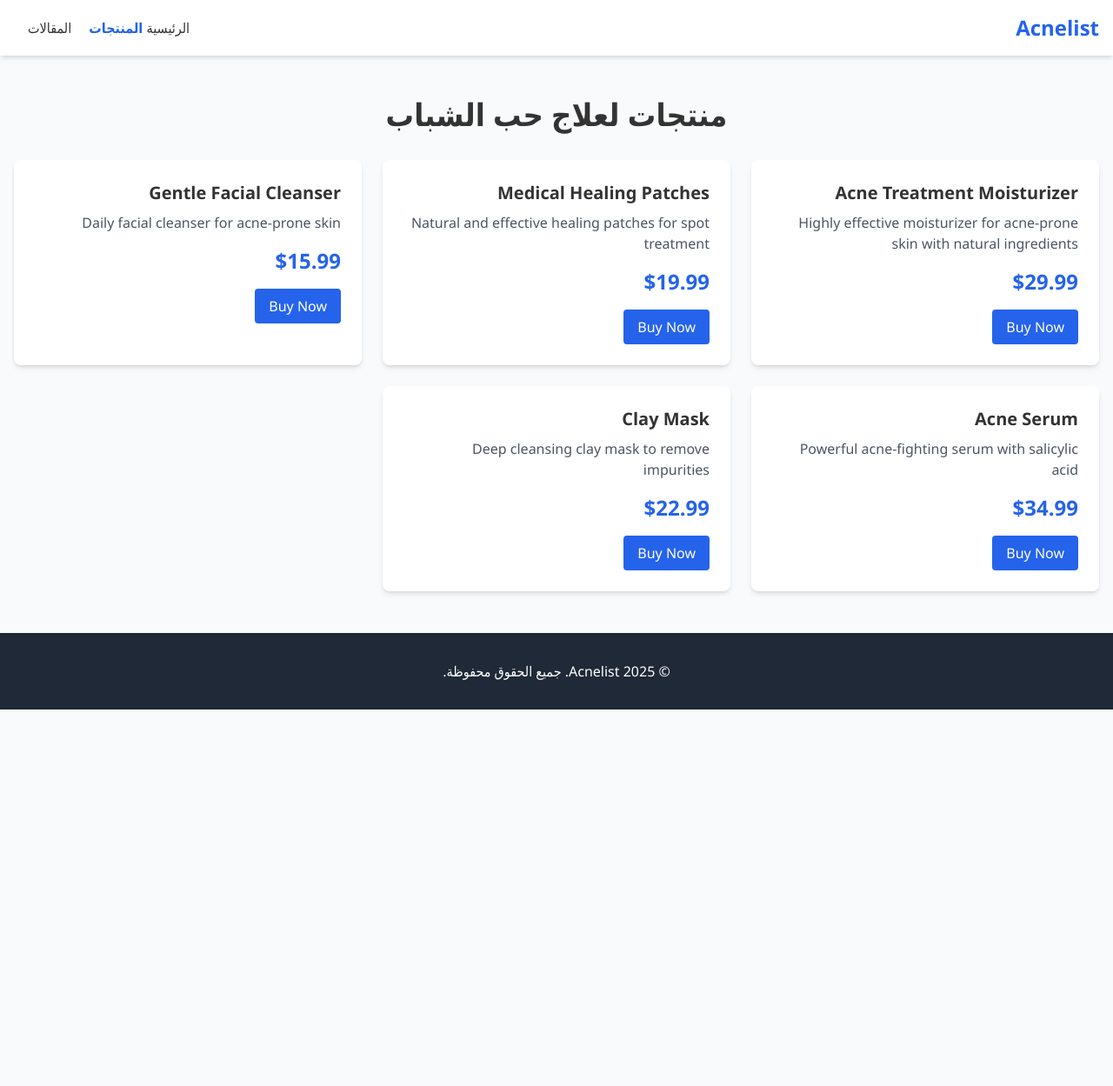
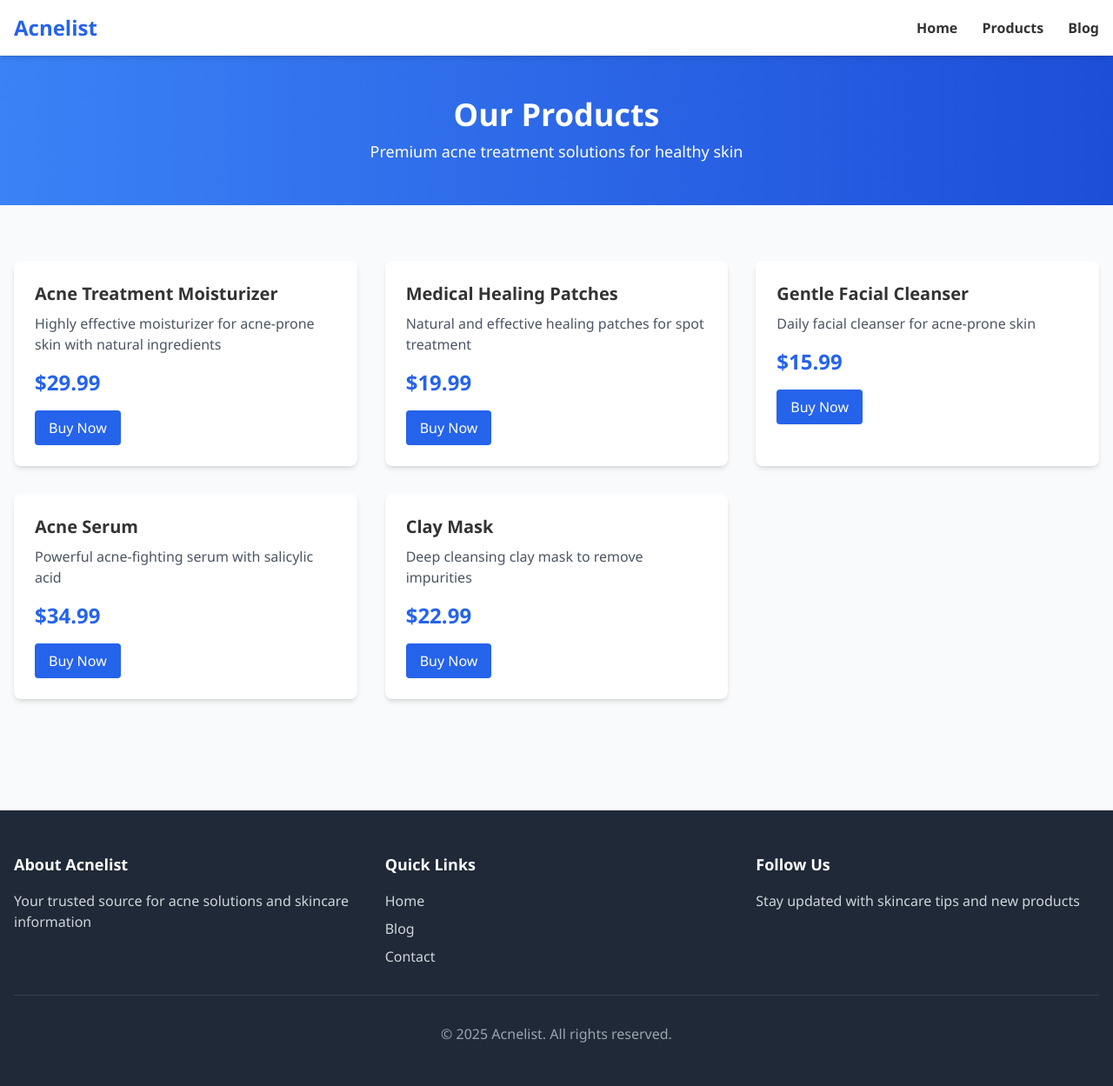
Before and after one commit to 3abdo90/acnelist, a plain HTML site: page products.html in a window 1280 px wide. Shown: the whole page at 87% size. Before the commit the page ends 816 px from the top, so only its background shows below. Drawn offline with nearby package versions, Linux system fonts and the light colour scheme.

Commit message:
Update products.html to English

```diff
--- a/products.html
+++ b/products.html
@@ -1,33 +1,63 @@
 <!DOCTYPE html>
-<html lang="ar">
+<html lang="en">
 <head>
   <meta charset="UTF-8">
   <meta name="viewport" content="width=device-width, initial-scale=1.0">
-    <title>المنتجات - Acnelist</title>
+  <title>Our Products - Acnelist</title>
   <script src="https://cdn.tailwindcss.com"></script>
   <link rel="stylesheet" href="styles.css">
 </head>
-<body class="bg-gray-50" dir="rtl">
-    <nav class="bg-white shadow-md">
+<body class="bg-gray-50">
+  <nav class="bg-white shadow-md sticky top-0 z-50">
     <div class="max-w-7xl mx-auto px-4 py-4 flex justify-between items-center">
       <h1 class="text-2xl font-bold text-blue-600">Acnelist</h1>
-            <div class="space-x-4">
-                <a href="index.html" class="hover:text-blue-600">الرئيسية</a>
-                <a href="products.html" class="hover:text-blue-600 text-blue-600 font-bold">المنتجات</a>
-                <a href="blog.html" class="hover:text-blue-600">المقالات</a>
+      <div class="space-x-6">
+        <a href="index.html" class="hover:text-blue-600 font-semibold">Home</a>
+        <a href="products.html" class="hover:text-blue-600 font-semibold">Products</a>
+        <a href="blog.html" class="hover:text-blue-600 font-semibold">Blog</a>
       </div>
     </div>
   </nav>
 
-    <section class="py-12 px-4">
-        <div class="max-w-7xl mx-auto">
-            <h2 class="text-4xl font-bold mb-8 text-center">منتجات لعلاج حب الشباب</h2>
-            <div id="products-container" class="grid grid-cols-1 md:grid-cols-3 gap-6"></div>
+  <section class="bg-gradient-to-r from-blue-500 to-blue-700 text-white py-12">
+    <div class="max-w-7xl mx-auto text-center">
+      <h2 class="text-4xl font-bold mb-2">Our Products</h2>
+      <p class="text-lg">Premium acne treatment solutions for healthy skin</p>
     </div>
   </section>
 
-    <footer class="bg-gray-800 text-white py-8 text-center">
-        <p>&copy; 2025 Acnelist. جميع الحقوق محفوظة.</p>
+  <section class="py-16 px-4">
+    <div class="max-w-7xl mx-auto">
+      <div id="products-container" class="grid grid-cols-1 md:grid-cols-2 lg:grid-cols-3 gap-8">
+        <!-- Products will be loaded here by script.js -->
+      </div>
+    </div>
+  </section>
+
+  <footer class="bg-gray-800 text-white py-12 mt-16">
+    <div class="max-w-7xl mx-auto px-4">
+      <div class="grid grid-cols-1 md:grid-cols-3 gap-8 mb-8">
+        <div>
+          <h4 class="font-bold text-lg mb-4">About Acnelist</h4>
+          <p class="text-gray-300">Your trusted source for acne solutions and skincare information</p>
+        </div>
+        <div>
+          <h4 class="font-bold text-lg mb-4">Quick Links</h4>
+          <ul class="space-y-2 text-gray-300">
+            <li><a href="index.html" class="hover:text-white">Home</a></li>
+            <li><a href="blog.html" class="hover:text-white">Blog</a></li>
+            <li><a href="#" class="hover:text-white">Contact</a></li>
+          </ul>
+        </div>
+        <div>
+          <h4 class="font-bold text-lg mb-4">Follow Us</h4>
+          <p class="text-gray-300">Stay updated with skincare tips and new products</p>
+        </div>
+      </div>
+      <div class="border-t border-gray-700 pt-8 text-center text-gray-400">
+        <p>&copy; 2025 Acnelist. All rights reserved.</p>
+      </div>
+    </div>
   </footer>
 
   <script src="script.js"></script>
```
Lines whose indentation alone changed are shown as unchanged.
